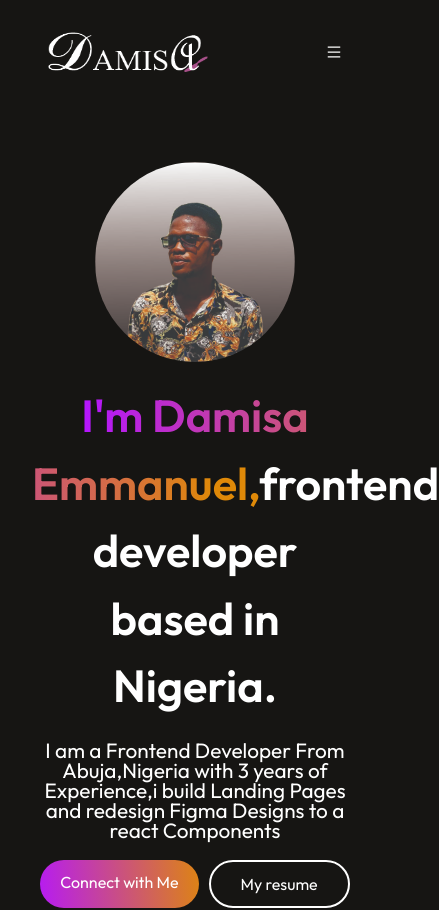
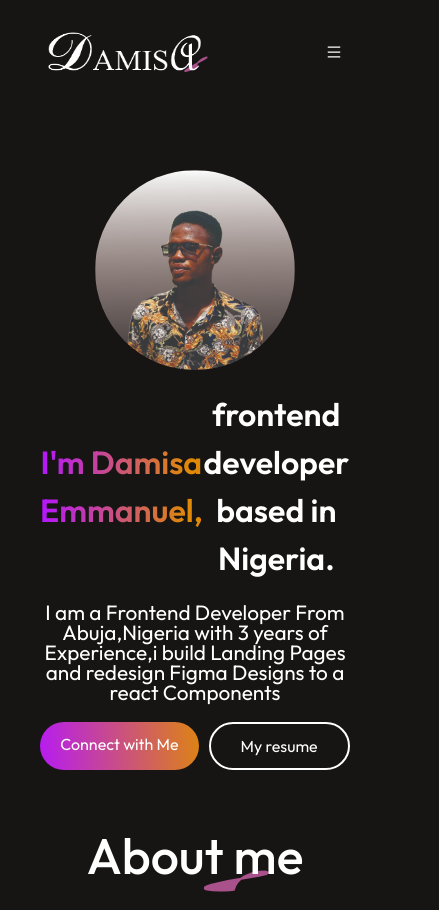
Before and after one commit to Damiemmy/Myportfolio, a React (Vite) app: page / in a window 390 px wide. Shown: the top 910 px of the page, 439 px wide, since content can reach past the window. Built offline with nearby package versions, Linux system fonts and the light colour scheme.

Commit message:
Feat: fixed hero section mobile responsiveness

```diff
--- a/src/static/Hero.css
+++ b/src/static/Hero.css
@@ -1,10 +1,12 @@
 .hero{
     display: flex;
+    width:100%;
     flex-direction: column;
     gap:20px;
     align-items: center;
     justify-content: center;
     margin-top: 50px;
+    padding:0.5rem;
 }
 .hero h1{
     text-align: center;
@@ -14,7 +16,13 @@
 }
 @media (max-width:700px){
     .hero h1{
+        display: flex;
         width:100%;
+        font-size: 2rem;
+        text-align: center;
+        justify-content: center;
+        align-items: center;
+
     }
 }
 .hero h1 span{
@@ -34,6 +42,8 @@
 @media (max-width:700px) {
     .hero p{
         width:100%;
+        align-items: center;
+
     }
 }
 .hero-action{
```
